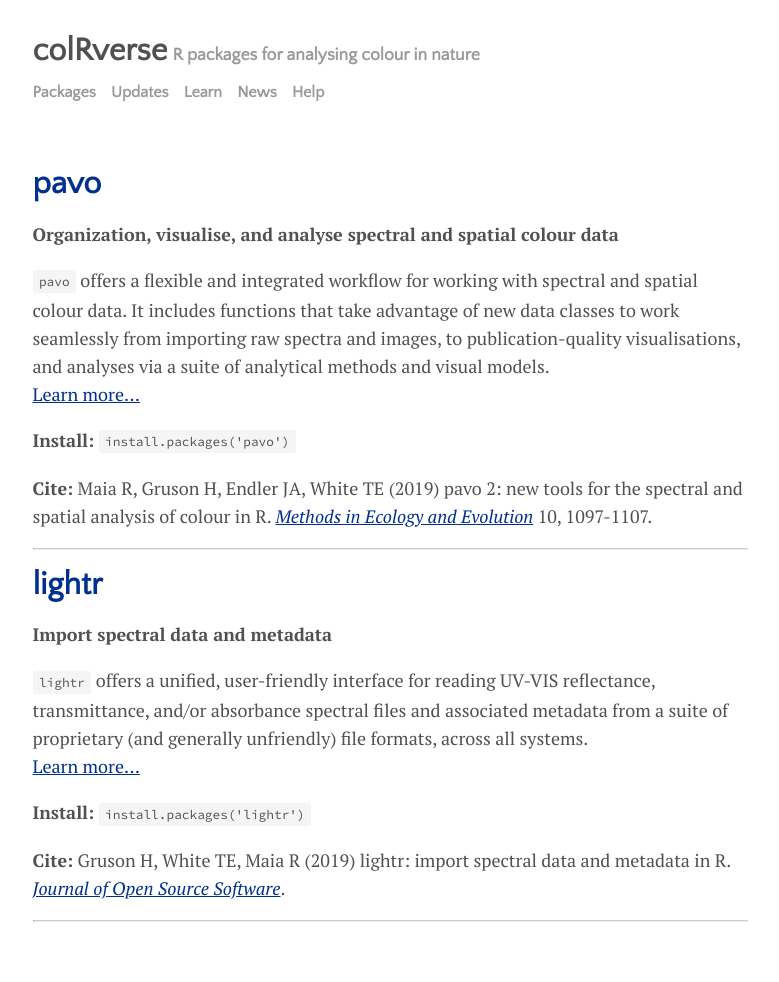
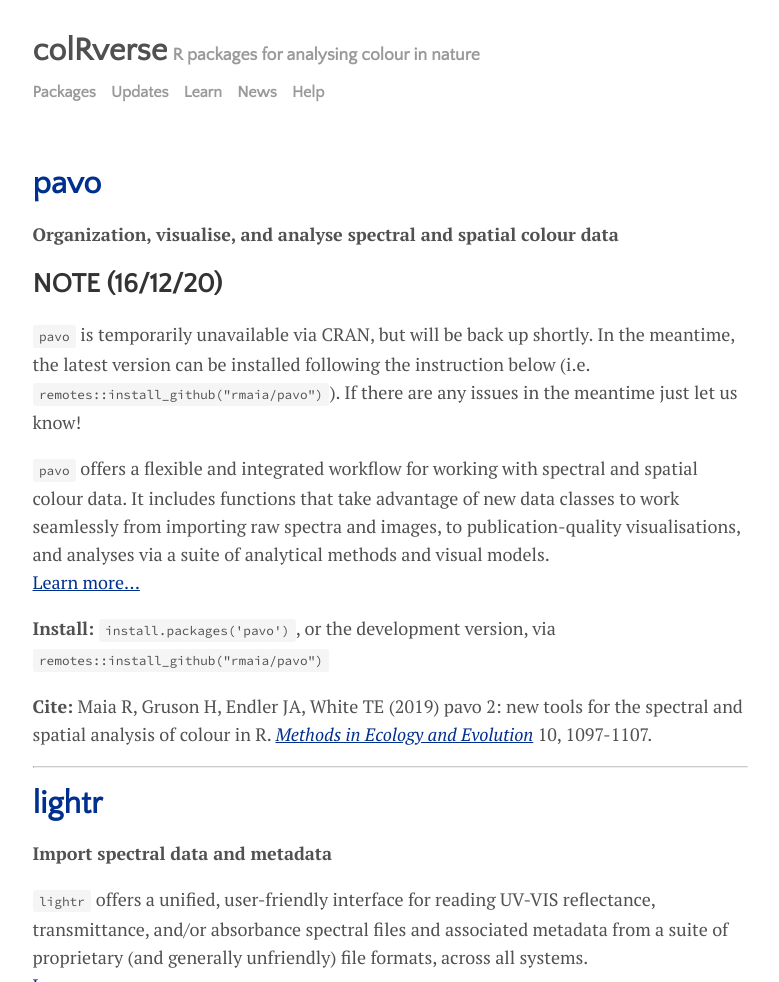
Before and after one commit to colRverse/colRverse, a Jekyll site: the page built from menu/packages.md, in a window 1280 px wide, cut to the strip 0-982 px from the top of the page. Shown: the whole strip, without its empty margins (250-1029 px from the left). Built offline with Jekyll 4.4.1, drawn with Linux system fonts in a browser that asks for light colours.

Commit message:
Add cran note

```diff
--- a/menu/packages.md
+++ b/menu/packages.md
@@ -6,10 +6,14 @@ title: Packages
 # [pavo](http://pavo.colrverse.com)
 **Organization, visualise, and analyse spectral and spatial colour data**
 
+## NOTE (16/12/20)
+
+`pavo` is temporarily unavailable via CRAN, but will be back up shortly. In the meantime, the latest version can be installed following the instruction below (i.e. `remotes::install_github("rmaia/pavo")`). If there are any issues in the meantime just let us know!
+
 `pavo` offers a flexible and integrated workflow for working with spectral and spatial colour data. It includes functions that take advantage of new data classes to work seamlessly from importing raw spectra and images, to publication-quality visualisations, and analyses via a suite of analytical methods and visual models.
 [Learn more...](http://pavo.colrverse.com)
 
-**Install:** `install.packages('pavo')`
+**Install:** `install.packages('pavo')`, or the development version, via `remotes::install_github("rmaia/pavo")`
 
 **Cite:** Maia R, Gruson H, Endler JA, White TE (2019) pavo 2: new tools for the spectral and spatial analysis of colour in R.  [_Methods in Ecology and Evolution_](http://dx.doi.org/10.1111/2041-210X.13174) 10, 1097-1107.
 
```
